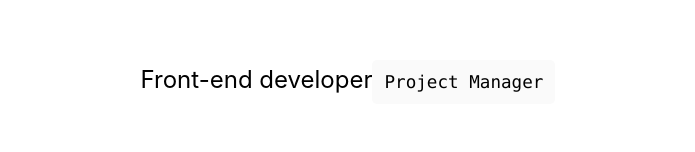
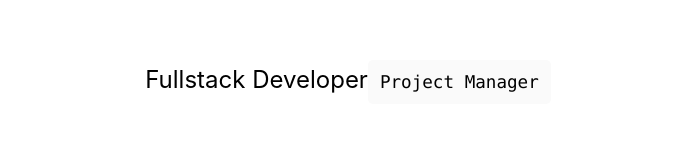
Before and after one commit to neyranms/phylcus, a Next.js app: page / in a window 1280 px wide. Shown: the part 330-482 px from the top of the page, without its empty margins (292-987 px from the left). Built offline with nearby package versions, Linux system fonts and the light colour scheme.

Commit message:
fullstack update

```diff
--- a/pages/index.js
+++ b/pages/index.js
@@ -24,7 +24,7 @@ export default function Home() {
         </a>
         </h1>
 
-        <p className={styles.description}>Front-end developer{''}
+        <p className={styles.description}>Fullstack Developer{''}
           <code className={styles.code}>Project Manager</code>
         </p>
 
```
